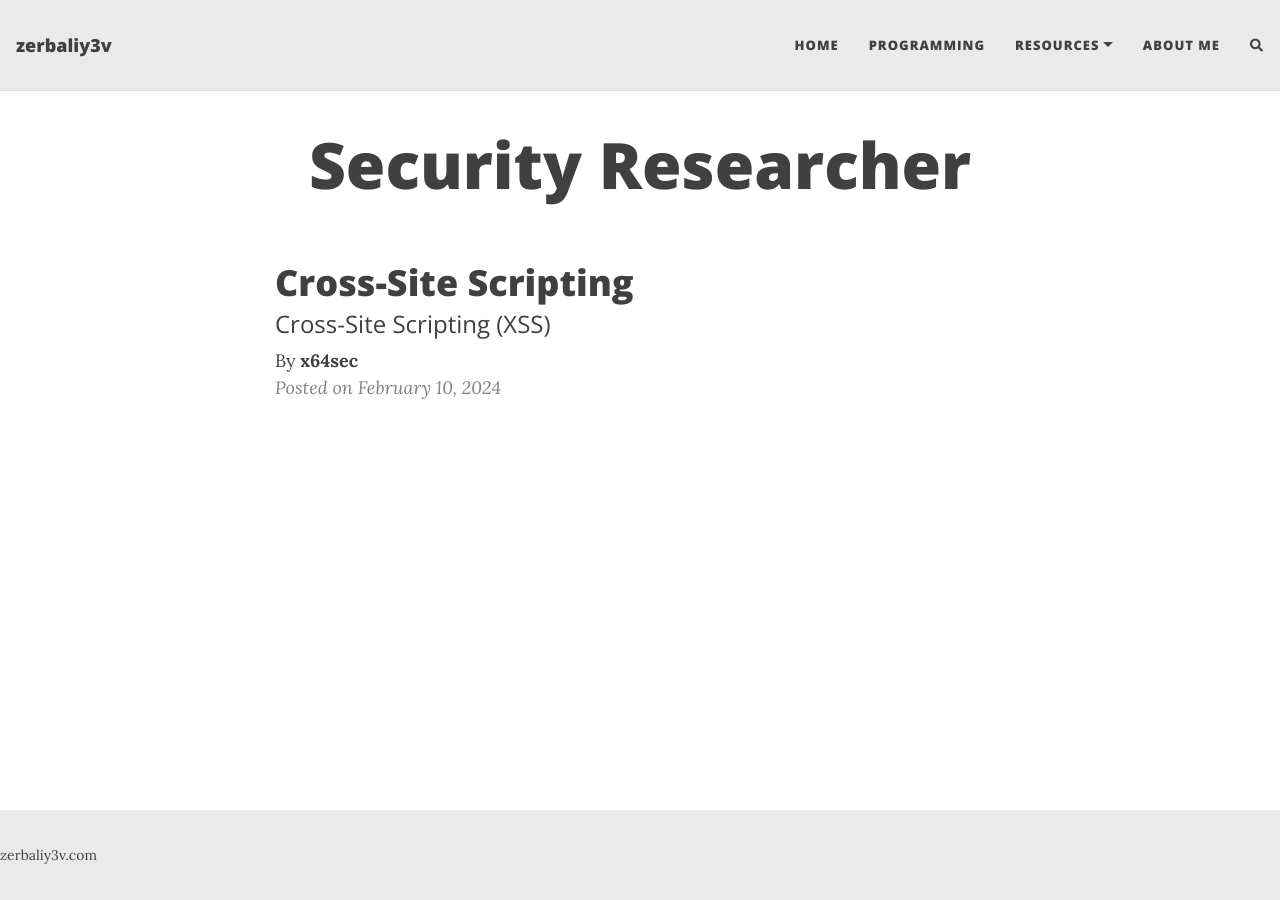
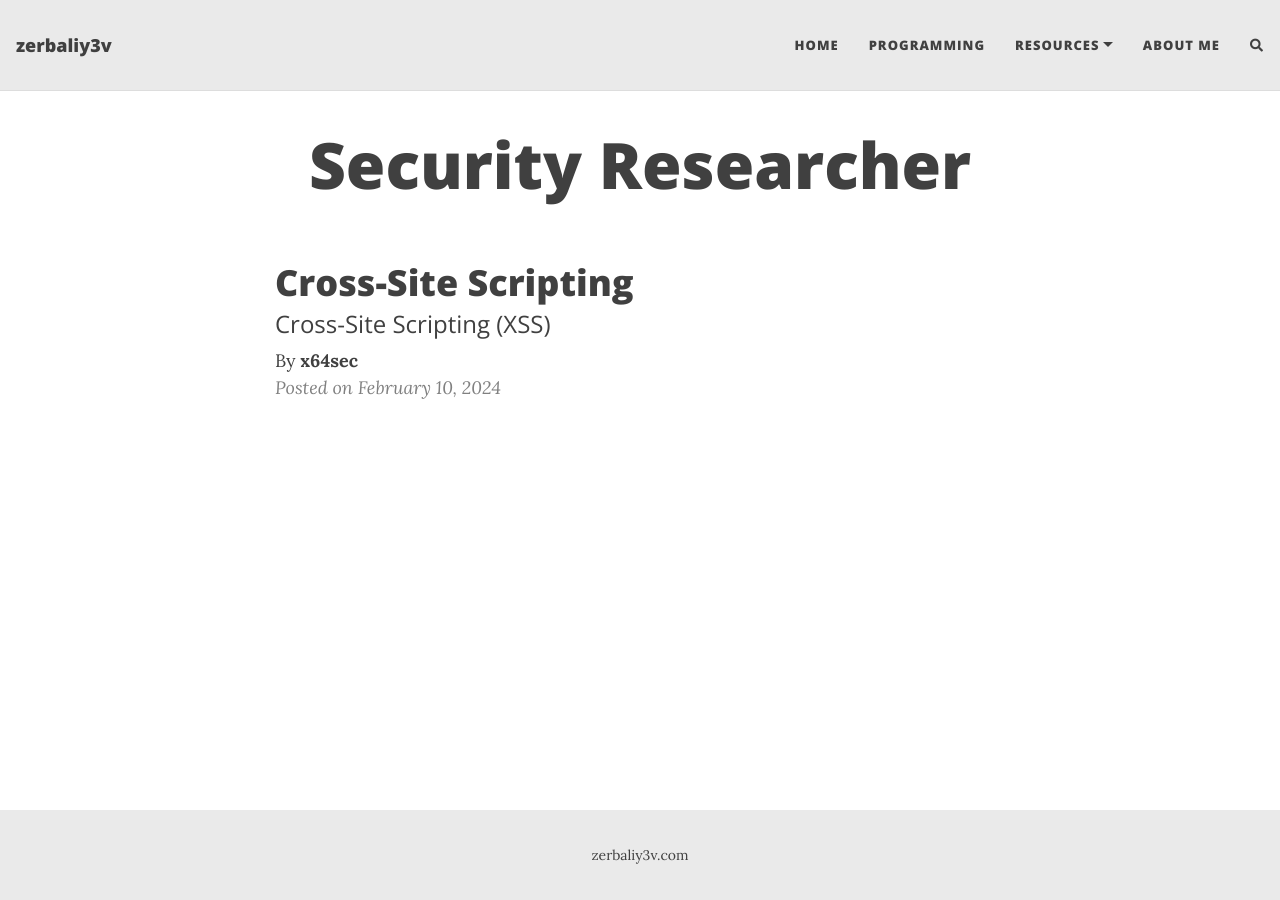
Before and after one commit to zerbaliy3v/zerbaliy3v.github.io, a Jekyll site: the page built from index.html, in a window 1280 px wide. Built offline with Jekyll 4.4.1, drawn with Linux system fonts in a browser that asks for light colours; nearby versions of some CDN libraries; the list of posts is cut into pages by our own code; comment, search, counter and statistics services are not loaded.

Commit message:
text align

```diff
--- a/assets/css/beautifuljekyll.css
+++ b/assets/css/beautifuljekyll.css
@@ -432,7 +432,7 @@ footer .footer-custom-content {
 @media (min-width: 768px) {
   footer {
     padding: 2.125rem 0;
-    text-aling: center
+    text-align: center;
   }
   footer .footer-links {
     font-size: 1.125rem;
```
